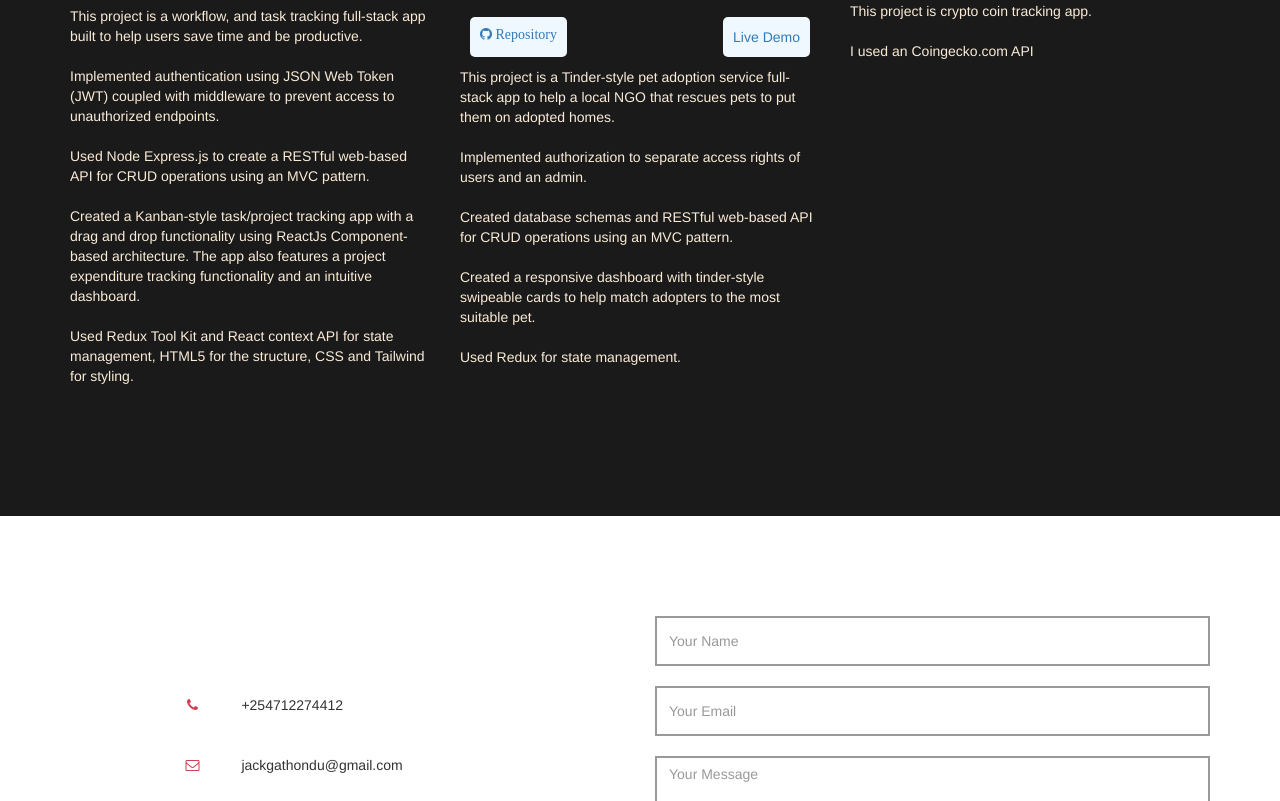
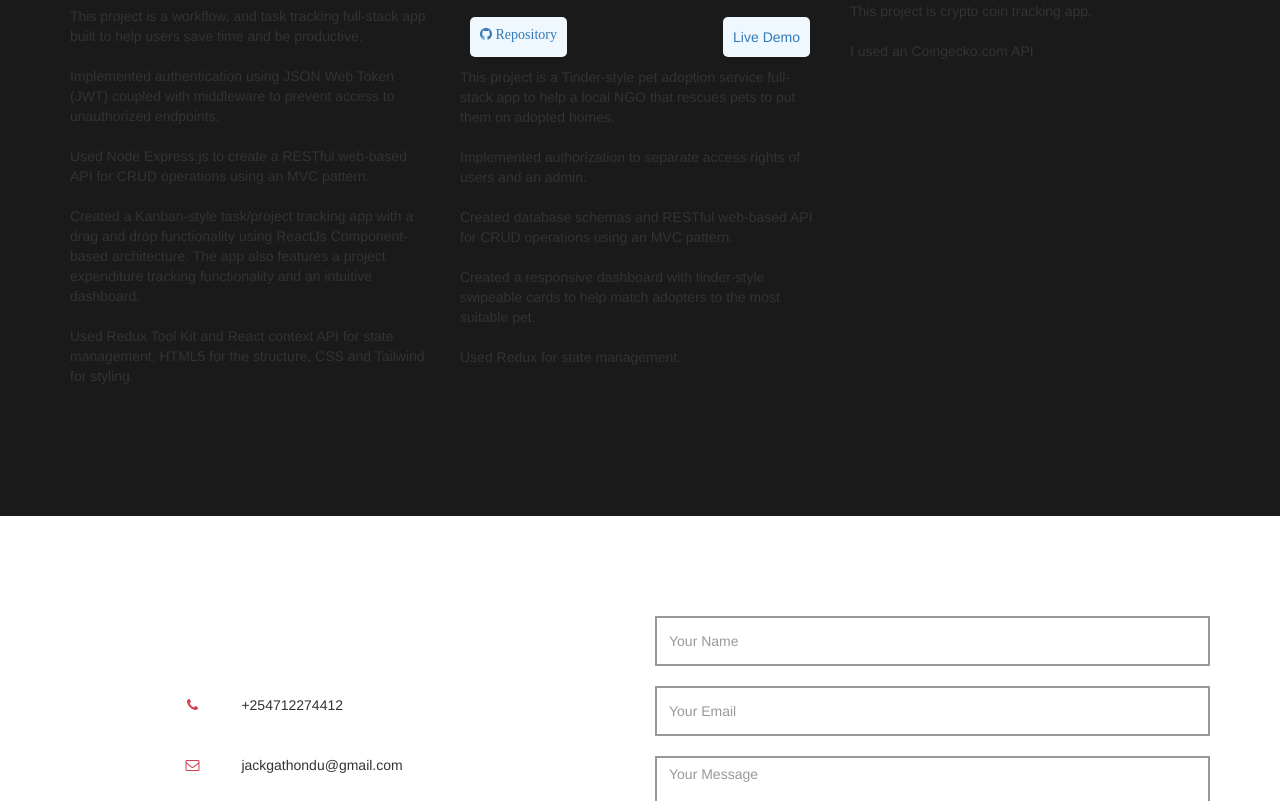
Before and after one commit to luckson1/portfolio-website, a plain HTML site: page index.html in a window 1280 px wide. Shown: the part 2161-2962 px from the top of the page. Drawn offline with Linux system fonts and the light colour scheme.

Commit message:
changed color of text

```diff
--- a/index.html
+++ b/index.html
@@ -172,7 +172,7 @@
 						<a href="https://techivity.netlify.app" type="button" style="margin: 10px; padding:10px; background-color: aliceblue;border-radius: 5px;">Live Demo</a>
 						</div>
 
-						<p style="text-align:start ; color: antiquewhite;">
+						<p style="text-align:start ;">
 
 							This project is a workflow, and task tracking full-stack app built to help users save time and be productive.
 							<br />
@@ -205,7 +205,7 @@
 
 						<a href="https://getpet.netlify.app/" type="button" style="margin: 10px; padding:10px; background-color: aliceblue;border-radius: 5px; ">Live Demo</a>
 						</div>
-						<p style="text-align:start ; color: antiquewhite;">This project is a Tinder-style pet adoption service full-stack app to help a local NGO that rescues pets to put them on adopted homes.
+						<p style="text-align:start ;">This project is a Tinder-style pet adoption service full-stack app to help a local NGO that rescues pets to put them on adopted homes.
 							<br />
 							<br />
 							Implemented authorization to separate access rights of users and an admin.
@@ -235,7 +235,7 @@
 						<a href="https://my-crypto-trackr.netlify.app/" type="button" style="margin: 10px; padding:10px; background-color: aliceblue;border-radius: 5px;">Live Demo</a>
 
 					</div>
-					<p style="text-align:start ; color: antiquewhite;">This project is crypto coin tracking app.
+					<p style="text-align:start ;">This project is crypto coin tracking app.
 						<br />
 						<br />
 						I used an Coingecko.com API
```
